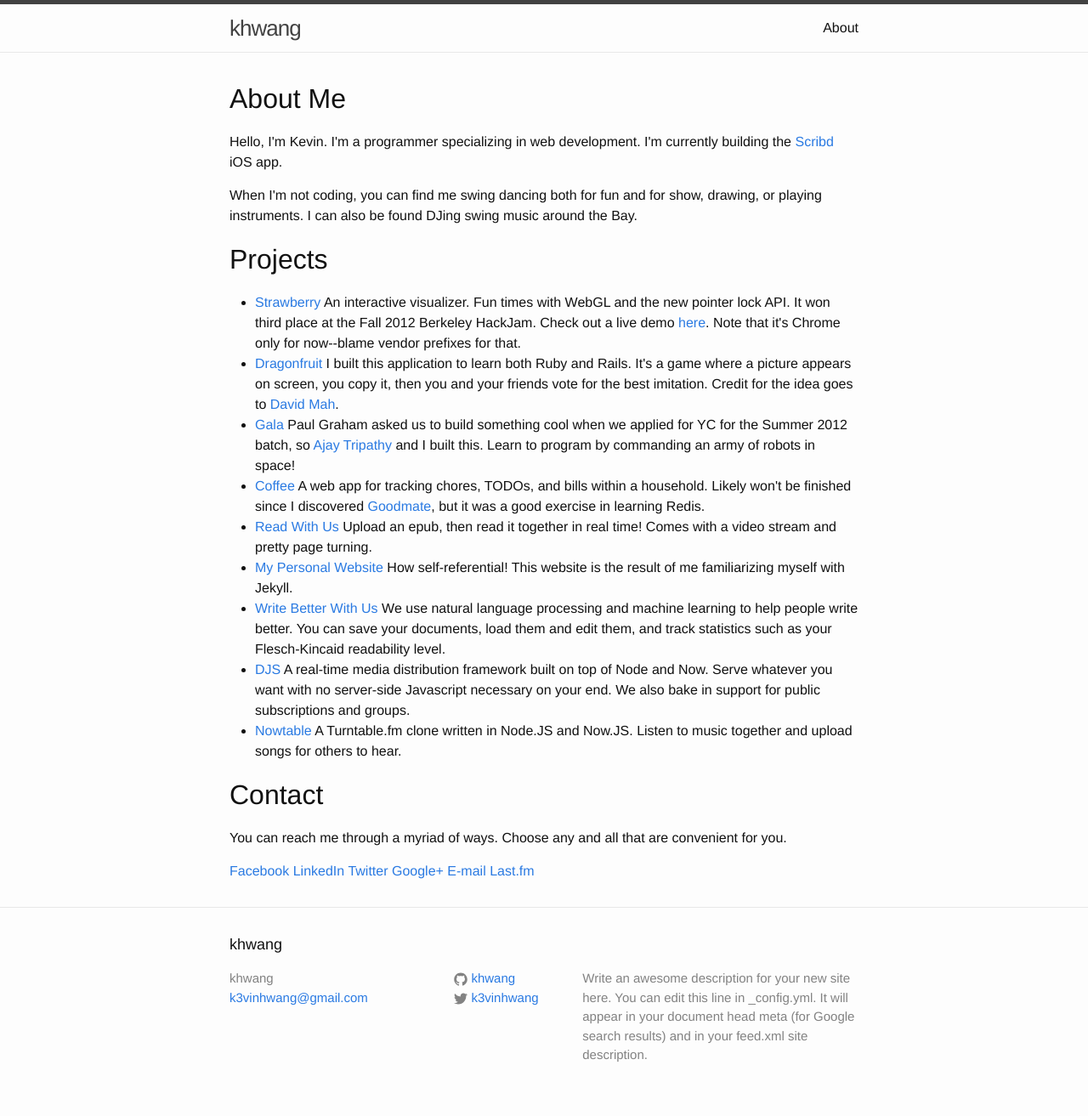
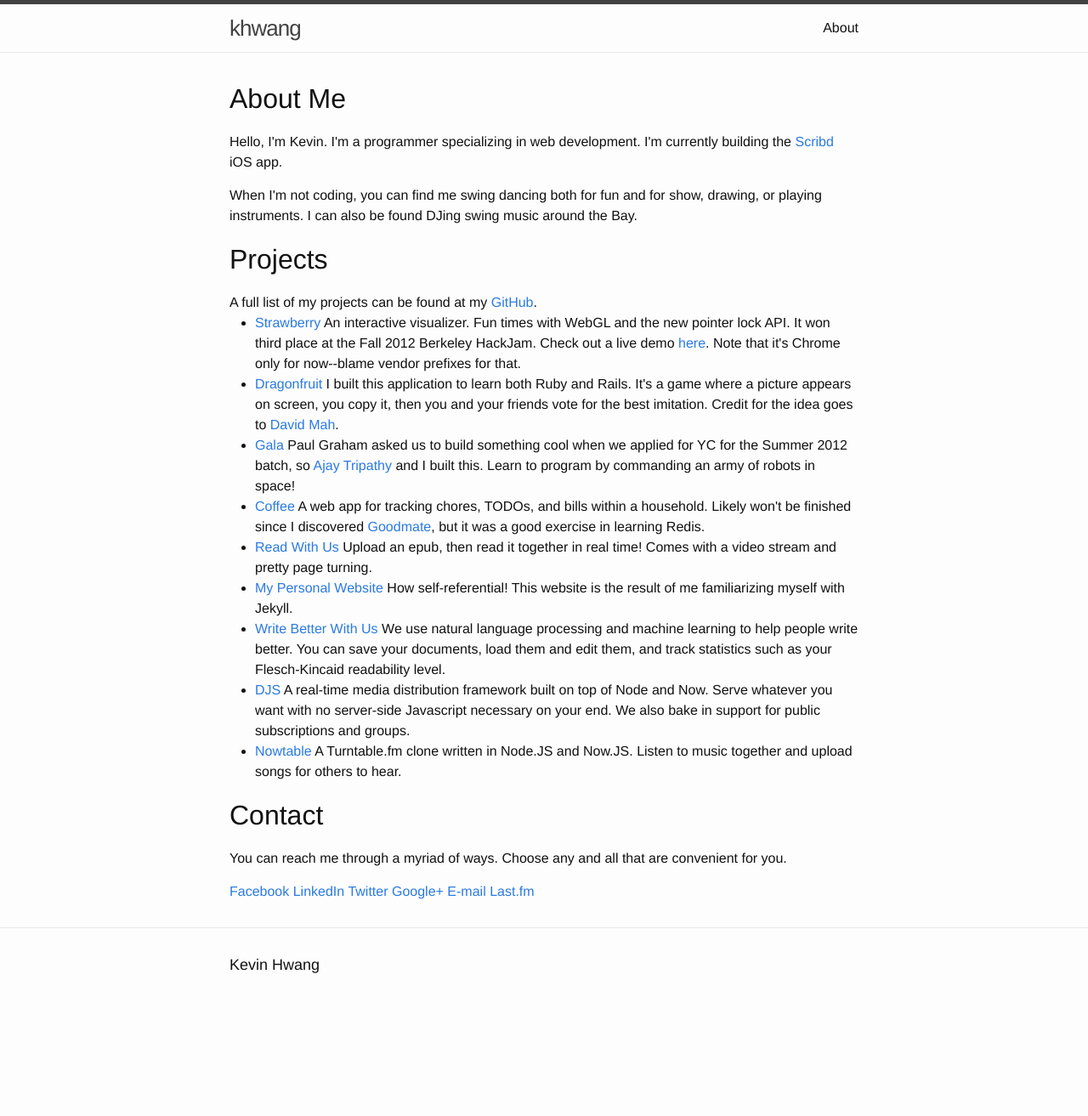
Before and after one commit to catherinemarvin/khwang.github.io, a Jekyll site: the page built from index.html, in a window 1280 px wide. Shown: the whole page at 85% size. Built offline with Jekyll 4.4.1, drawn with Linux system fonts in a browser that asks for light colours; after the commit the page ends 1194 px from its top, so only the background shows below that.

Commit message:
Clean up the footer

```diff
--- a/_includes/footer.html
+++ b/_includes/footer.html
@@ -2,53 +2,7 @@
 
   <div class="wrapper">
 
-    <h2 class="footer-heading">{{ site.title }}</h2>
-
-    <div class="footer-col-wrapper">
-      <div class="footer-col  footer-col-1">
-        <ul class="contact-list">
-          <li>{{ site.title }}</li>
-          <li><a href="mailto:{{ site.email }}">{{ site.email }}</a></li>
-        </ul>
-      </div>
-
-      <div class="footer-col  footer-col-2">
-        <ul class="social-media-list">
-          {% if site.github_username %}
-          <li>
-            <a href="https://github.com/{{ site.github_username }}">
-              <span class="icon  icon--github">
-                <svg viewBox="0 0 16 16">
-                  <path fill="#828282" d="M7.999,0.431c-4.285,0-7.76,3.474-7.76,7.761 c0,3.428,2.223,6.337,5.307,7.363c0.388,0.071,0.53-0.168,0.53-0.374c0-0.184-0.007-0.672-0.01-1.32 c-2.159,0.469-2.614-1.04-2.614-1.04c-0.353-0.896-0.862-1.135-0.862-1.135c-0.705-0.481,0.053-0.472,0.053-0.472 c0.779,0.055,1.189,0.8,1.189,0.8c0.692,1.186,1.816,0.843,2.258,0.645c0.071-0.502,0.271-0.843,0.493-1.037 C4.86,11.425,3.049,10.76,3.049,7.786c0-0.847,0.302-1.54,0.799-2.082C3.768,5.507,3.501,4.718,3.924,3.65 c0,0,0.652-0.209,2.134,0.796C6.677,4.273,7.34,4.187,8,4.184c0.659,0.003,1.323,0.089,1.943,0.261 c1.482-1.004,2.132-0.796,2.132-0.796c0.423,1.068,0.157,1.857,0.077,2.054c0.497,0.542,0.798,1.235,0.798,2.082 c0,2.981-1.814,3.637-3.543,3.829c0.279,0.24,0.527,0.713,0.527,1.437c0,1.037-0.01,1.874-0.01,2.129 c0,0.208,0.14,0.449,0.534,0.373c3.081-1.028,5.302-3.935,5.302-7.362C15.76,3.906,12.285,0.431,7.999,0.431z"/>
-                </svg>
-              </span>
-
-              <span class="username">{{ site.github_username }}</span>
-            </a>
-          </li>
-          {% endif %}
-
-          {% if site.twitter_username %}
-          <li>
-            <a href="https://twitter.com/{{ site.twitter_username }}">
-              <span class="icon  icon--twitter">
-                <svg viewBox="0 0 16 16">
-                  <path fill="#828282" d="M15.969,3.058c-0.586,0.26-1.217,0.436-1.878,0.515c0.675-0.405,1.194-1.045,1.438-1.809
-                  c-0.632,0.375-1.332,0.647-2.076,0.793c-0.596-0.636-1.446-1.033-2.387-1.033c-1.806,0-3.27,1.464-3.27,3.27 c0,0.256,0.029,0.506,0.085,0.745C5.163,5.404,2.753,4.102,1.14,2.124C0.859,2.607,0.698,3.168,0.698,3.767 c0,1.134,0.577,2.135,1.455,2.722C1.616,6.472,1.112,6.325,0.671,6.08c0,0.014,0,0.027,0,0.041c0,1.584,1.127,2.906,2.623,3.206 C3.02,9.402,2.731,9.442,2.433,9.442c-0.211,0-0.416-0.021-0.615-0.059c0.416,1.299,1.624,2.245,3.055,2.271 c-1.119,0.877-2.529,1.4-4.061,1.4c-0.264,0-0.524-0.015-0.78-0.046c1.447,0.928,3.166,1.469,5.013,1.469 c6.015,0,9.304-4.983,9.304-9.304c0-0.142-0.003-0.283-0.009-0.423C14.976,4.29,15.531,3.714,15.969,3.058z"/>
-                </svg>
-              </span>
-
-              <span class="username">{{ site.twitter_username }}</span>
-            </a>
-          </li>
-          {% endif %}
-        </ul>
-      </div>
-
-      <div class="footer-col  footer-col-3">
-        <p class="text">{{ site.description }}</p>
-      </div>
-    </div>
+    <h2 class="footer-heading">Kevin Hwang</h2>
 
   </div>
 
--- a/index.html
+++ b/index.html
@@ -10,6 +10,8 @@ layout: default
   <p>When I'm not coding, you can find me swing dancing both for fun and for show, drawing, or playing instruments. I can also be found DJing swing music around the Bay.</p>
 
   <h1>Projects</h1>
+
+  A full list of my projects can be found at my <a href="https://github.com/khwang">GitHub</a>.
 
   <ul>
     {% for project in site.data.projects %}
```
